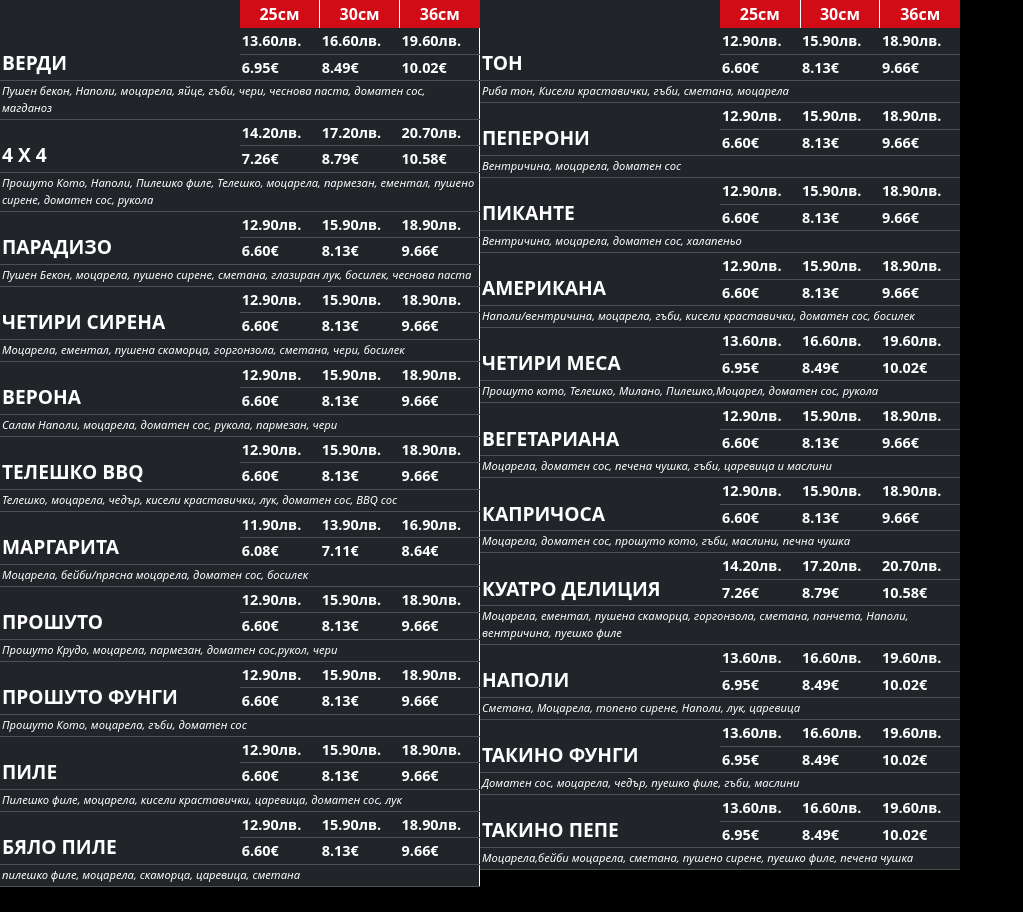
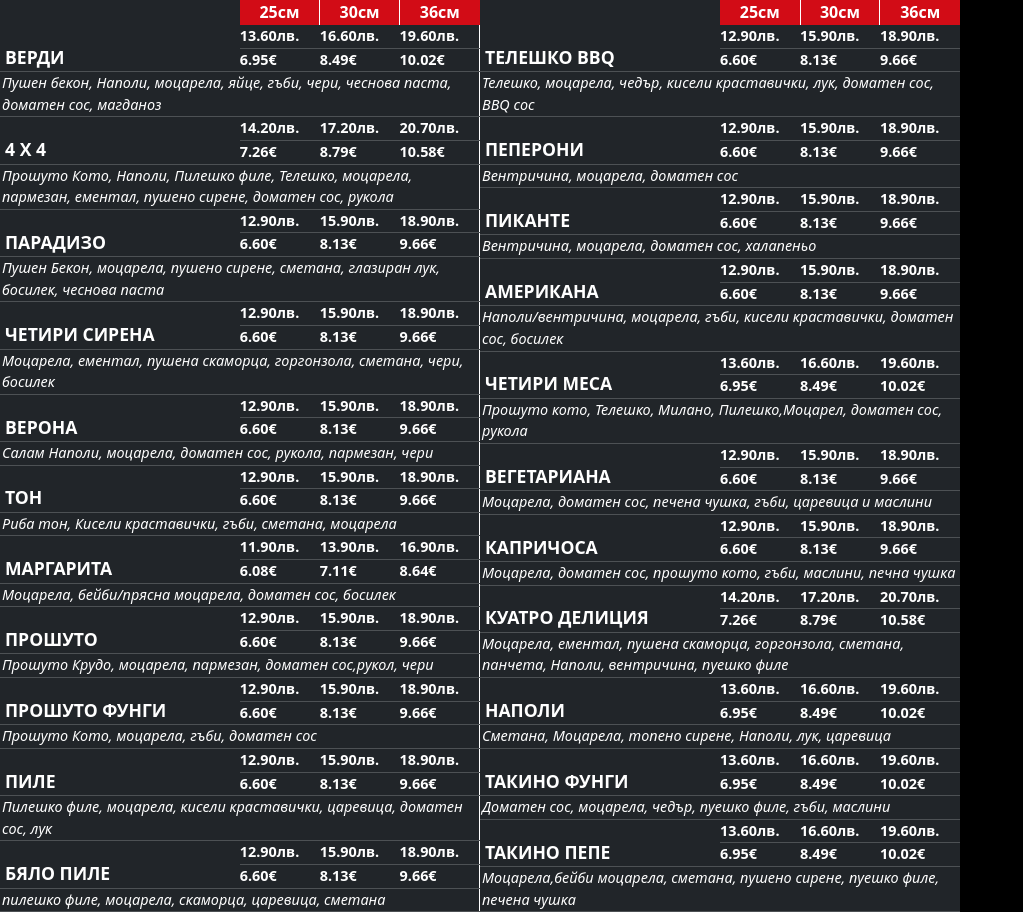
Before and after one commit to g-pub/verdi, a plain HTML site: page index.html in a window 1280 px wide. Shown: the whole page, without its empty margins (0-1023 px from the left). Before the commit the page ends 887 px from the top, so only its background shows below. Drawn offline with nearby package versions, Linux system fonts and the light colour scheme.

Commit message:
updated pizza, bigger ingridients

```diff
--- a/pizza.csv
+++ b/pizza.csv
@@ -4,13 +4,13 @@ title;ingridients;from_date;to_date;price_25;price_30;price_36;currency;display
 ПАРАДИЗО;Пушен Бекон, моцарела, пушено сирене, сметана, глазиран лук, босилек, чеснова паста;;;12.9;15.9;18.9;bgn;tv1
 ЧЕТИРИ СИРЕНА;Моцарела, ементал, пушена скаморца, горгонзола, сметана, чери, босилек;;;12.9;15.9;18.9;bgn;tv1
 ВЕРОНА;Салам Наполи, моцарела, доматен сос, рукола, пармезан, чери;;;12.9;15.9;18.9;bgn;tv1
-ТЕЛЕШКО BBQ;Телешко, моцарела, чедър, кисели краставички, лук, доматен сос, BBQ сос;;;12.9;15.9;18.9;bgn;tv1
+ТОН;Риба тон, Кисели краставички, гъби, сметана, моцарела;;;12.9;15.9;18.9;bgn;tv1
 МАРГАРИТА;Моцарела, бейби/прясна моцарела, доматен сос, босилек;;;11.9;13.9;16.9;bgn;tv1
 ПРОШУТО;Прошуто Крудо, моцарела, пармезан, доматен сос,рукол, чери;;;12.9;15.9;18.9;bgn;tv1
 ПРОШУТО ФУНГИ;Прошуто Кото, моцарела, гъби, доматен сос;;;12.9;15.9;18.9;bgn;tv1
 ПИЛЕ;Пилешко филе, моцарела, кисели краставички, царевица, доматен сос, лук;;;12.9;15.9;18.9;bgn;tv1
 БЯЛО ПИЛЕ;пилешко филе, моцарела, скаморца, царевица, сметана;;;12.9;15.9;18.9;bgn;tv1
-ТОН;Риба тон, Кисели краставички, гъби, сметана, моцарела;;;12.9;15.9;18.9;bgn;tv1
+ТЕЛЕШКО BBQ;Телешко, моцарела, чедър, кисели краставички, лук, доматен сос, BBQ сос;;;12.9;15.9;18.9;bgn;tv1
 ПЕПЕРОНИ;Вентричина, моцарела, доматен сос;;;12.9;15.9;18.9;bgn;tv2
 ПИКАНТЕ;Вентричина, моцарела, доматен сос, халапеньо;;;12.9;15.9;18.9;bgn;tv2
 АМЕРИКАНА;Наполи/вентричина, моцарела, гъби, кисели краставички, доматен сос, босилек;;;12.9;15.9;18.9;bgn;tv2
--- a/style.css
+++ b/style.css
@@ -27,7 +27,7 @@ body {
 }
 
 .table > :not(caption) > * > * {
-  padding: 2px 2px;
+  padding: 0px 0px 1px 0px;
 }
 
 #pizzas_left {
@@ -50,14 +50,19 @@ thead tr th:nth-child(4) {
 }
 
 .title {
-    font-size: 1.2rem;
-    vertical-align: bottom;
+  font-size: 1.1rem;
+  vertical-align: bottom;
+  padding-left: 5px !important;
 }
 
 .price {
-    font-size: 0.9rem;
+  font-size: 0.9rem;
 }
 
 .ingridients {
-    font-size: 0.7rem;
+  font-size: 0.9rem;
 }
+
+.ingridients td {
+  padding-left: 2px;
+}
```
